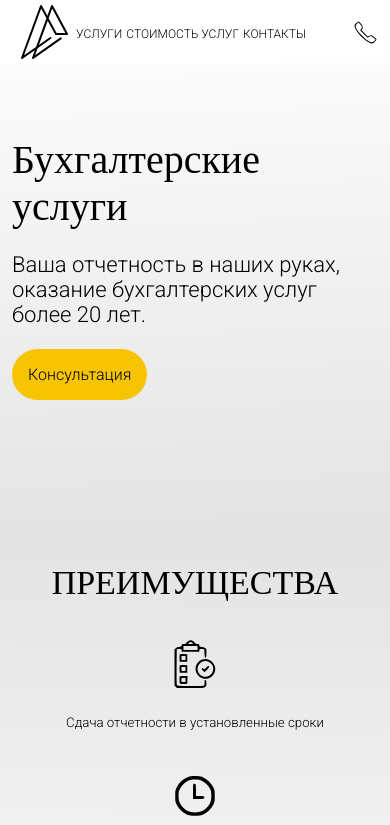
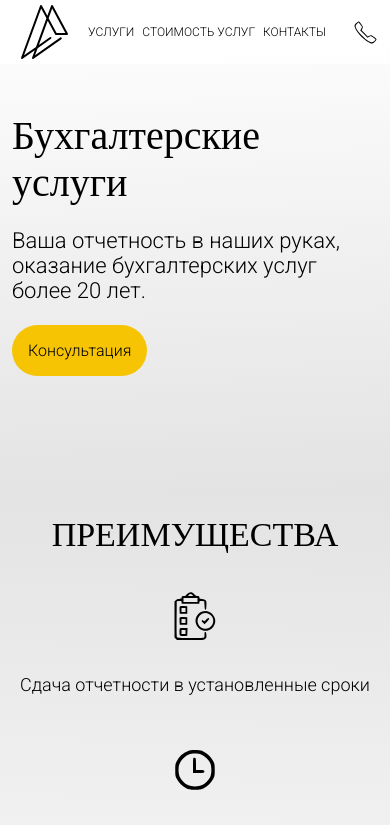
Before and after one commit to Djkill1994/accountingOutsourcingLanding, a website built with Vite: page index.html in a window 390 px wide. Shown: the top 825 px of the page. Built offline with nearby package versions, Linux system fonts and the light colour scheme; a web font is replaced by a local one.

Commit message:
code refactoring

```diff
--- a/index.html
+++ b/index.html
@@ -1,4 +1,4 @@
-<!doctype html>
+<!DOCTYPE html>
 <html lang="ru">
   <head>
     <meta charset="UTF-8" />
@@ -14,7 +14,7 @@
       rel="stylesheet"
     />
     <link rel="icon" type="image/svg+xml" href="/public/icons/logo.svg" />
-    <link rel="canonical" href="http://mybuhgalter.by/" />
+    <link rel="canonical" href="https://mybuhgalter.by/" />
     <link rel="stylesheet" href="/styles.css" />
     <script src="main.js"></script>
     <meta
@@ -33,13 +33,11 @@
     <header>
       <div class="header-wrapper">
         <img src="/public/icons/logo.svg" alt="Логотип компании" />
-        <nav class="nav-list">
-          <ul>
-            <li><a href="#services">УСЛУГИ</a></li>
-            <li><a href="#cost-of-services">СТОИМОСТЬ УСЛУГ</a></li>
-            <li><a href="#contacts">КОНТАКТЫ</a></li>
-          </ul>
-        </nav>
+        <ul>
+          <li><a href="#services">УСЛУГИ</a></li>
+          <li><a href="#cost-of-services">СТОИМОСТЬ УСЛУГ</a></li>
+          <li><a href="#contacts">КОНТАКТЫ</a></li>
+        </ul>
       </div>
       <a href="tel:+375-29-348-23-59"
         ><img src="/public/icons/phone.svg" alt="Телефон" />
--- a/main.js
+++ b/main.js
@@ -47,7 +47,7 @@ document.addEventListener("DOMContentLoaded", function () {
   // Функция для определения типа устройства
   function isMobileDevice() {
     return /Mobi|Android|iPhone|iPad|iPod|Windows Phone/i.test(
-      navigator.userAgent,
+      navigator.userAgent
     );
   }
 
--- a/styles.css
+++ b/styles.css
@@ -19,6 +19,7 @@ header a {
   display: flex;
   padding-right: 62px;
   align-items: center;
+  gap: 8px;
 }
 
 header li a {
@@ -34,25 +35,18 @@ main h2 {
   justify-content: space-between;
   align-items: center;
   padding-left: 62px;
+  gap: 60px;
 }
 
 header a img {
   width: 25px;
 }
 
-.header-wrapper a {
+header ul {
   display: flex;
-  gap: 12px;
-  align-items: center;
-}
-
-.nav-list li {
-  display: inline-block;
-  margin-right: 10px;
-}
-
-.nav-list li:last-child {
-  margin-right: 0;
+  gap: 16px;
+  list-style: none;
+  padding: 0;
 }
 
 a {
@@ -117,6 +111,7 @@ h5,
 h6 {
   font-style: normal;
   font-weight: 300;
+  font-size: 18px;
 }
 
 h2,
@@ -225,6 +220,7 @@ footer {
   background-color: #e3e3e3;
   margin: 20px -62px -62px -62px;
   padding: 20px 62px;
+  gap: 12px;
 }
 
 footer img {
@@ -232,6 +228,7 @@ footer img {
 }
 
 .footer-block {
+  font-weight: 300;
   display: flex;
   justify-content: space-between;
   align-items: center;
@@ -368,9 +365,8 @@ footer img {
   .header-wrapper {
     padding-left: 12px;
     margin: 0;
-    ul {
-      padding: 0;
-    }
+    gap: 12px;
+
     a {
       font-size: 12px;
     }
@@ -380,8 +376,8 @@ footer img {
     padding-right: 12px;
   }
 
-  .nav-list li {
-    margin: 0;
+  header ul {
+    gap: 8px;
   }
 
   header h4 {
@@ -402,7 +398,7 @@ footer img {
 
   .text-container {
     width: 100%;
-    margin: 136px 0;
+    margin: 112px 0;
     padding: 0 12px;
   }
 
@@ -426,6 +422,10 @@ footer img {
   .block4-item2 {
     flex-direction: column;
     text-align: center;
+  }
+
+  .block5-item-container img {
+    width: 100%;
   }
 
   .block5-item-container {
```
Also changed, not shown: 1 other file.
